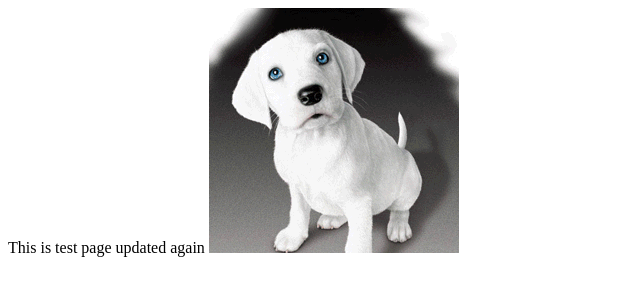
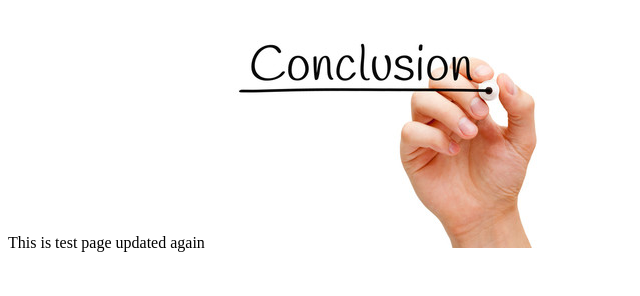
Before and after one commit to anilkumar1024/testrepo, a plain HTML site: page work/index.html in a window 1280 px wide. Shown: the whole page, without its empty margins (0-640 px from the left). Drawn offline with Linux system fonts and the light colour scheme.

Commit message:
comitted

```diff
--- a/work/index.html
+++ b/work/index.html
@@ -2,6 +2,6 @@
 	<title>Testing index page</title>
 	<body>
 		This is test page updated again
-		<img src="dog.gif">
+		<img src="Conclusion.jpg">
 	</body>
 </html>
```
